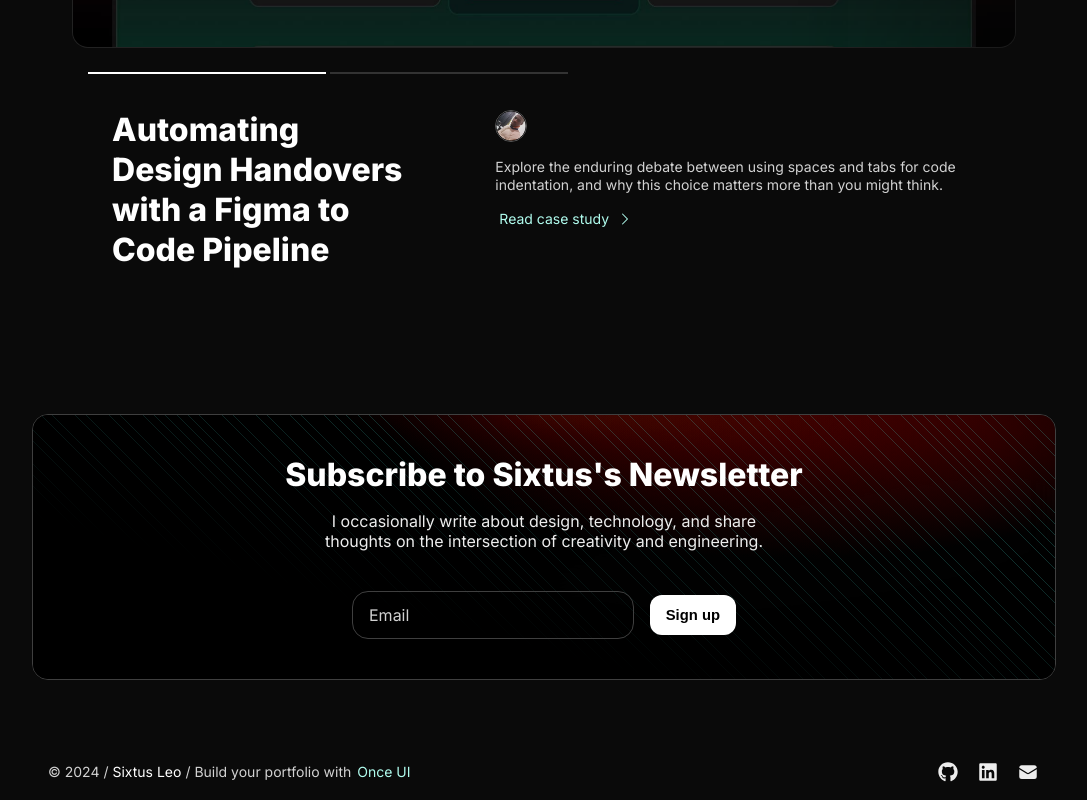
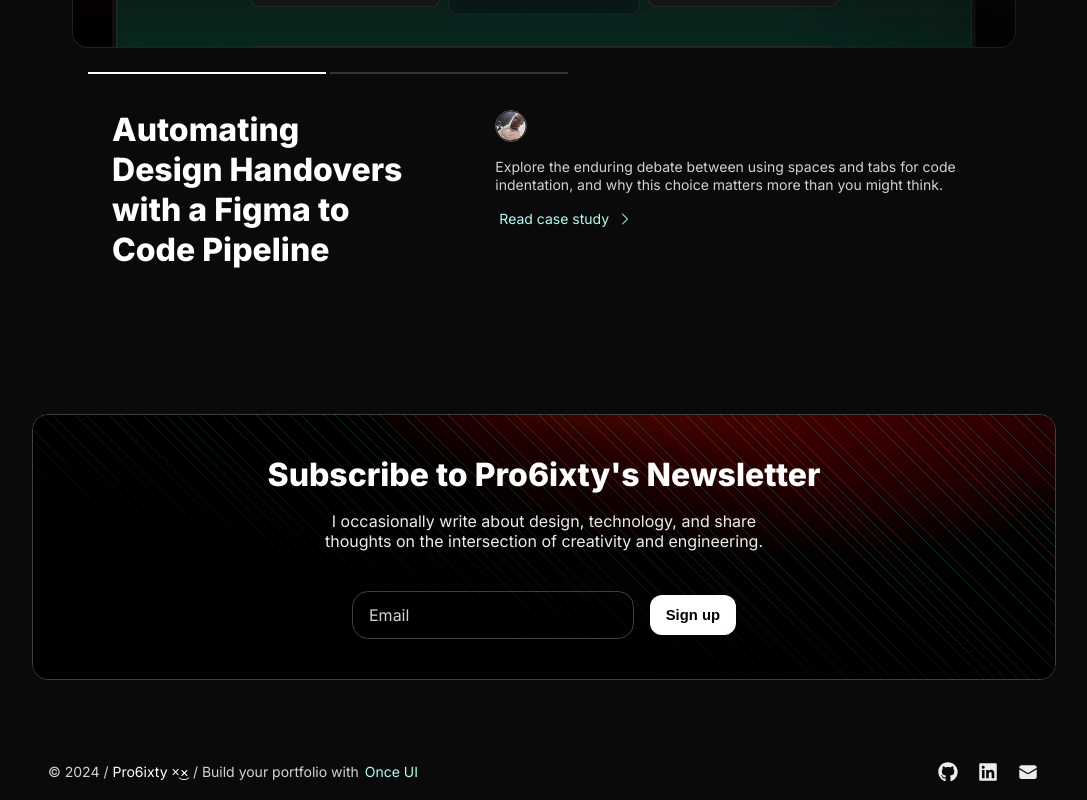
Before and after one commit to 6ix78/magic-portfolio-for-next-js, a Next.js app: page / in a window 1280 px wide. Shown: the part 2808-3608 px from the top of the page, without its empty margins (96-1183 px from the left). Built offline with nearby package versions, Linux system fonts and the light colour scheme.

Commit message:
Update content.js

```diff
--- a/src/app/resources/content.js
+++ b/src/app/resources/content.js
@@ -1,14 +1,14 @@
 import { InlineCode } from "@/once-ui/components";
 
 const person = {
-    firstName: 'Sixtus',
-    lastName:  'Leo',
+    firstName: 'Pro6ixty',
+    lastName:  '×͜×',
     get name() {
         return `${this.firstName} ${this.lastName}`;
     },
     role:      'Design Engineer',
     avatar:    '/images/avatar.jpg',
-    location:  'Africa/Lagos',        // Expecting the IANA time zone identifier, e.g., 'Europe/Vienna'
+    location:  'Africa/Lagos', // Expecting the IANA time zone identifier, e.g., 'Europe/Vienna'
     languages: ['English']  // optional: Leave the array empty if you don't want to display languages
 }
 const newsletter = {
```
